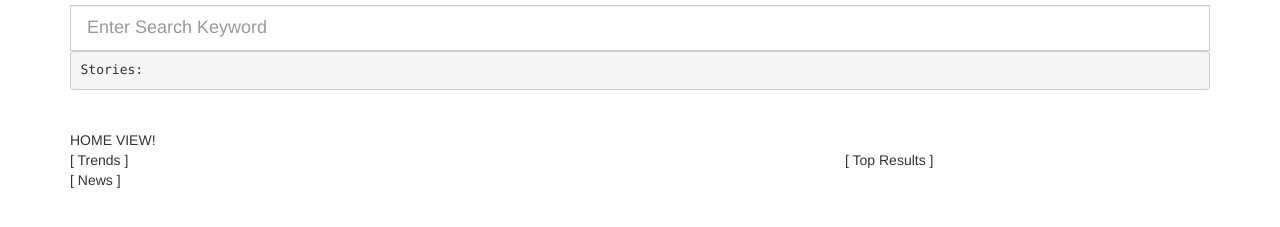
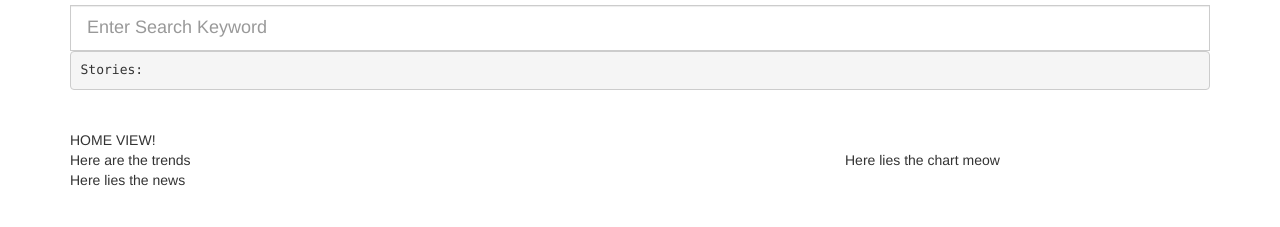
Before and after one commit to VoraciousScroll/News-Juice, a website: page public/index.html in a window 1280 px wide. Shown: the part 85-312 px from the top of the page. Drawn offline with nearby package versions, Linux system fonts and the light colour scheme; some packages are replaced by stand-ins of ours; a web font is replaced by a local one.

Commit message:
Modulize home views into separate directives and controllers

```diff
--- /dev/null
+++ b/public/features/home/chart.html
@@ -0,0 +1,3 @@
+<div>
+  {{rawr}} meow
+</div>
--- /dev/null
+++ b/public/features/home/chart.js
@@ -0,0 +1,6 @@
+angular.module('smartNews.home')
+
+.controller('HomeChartCtrl', function($scope) {
+  $scope.rawr = 'Here lies the chart';
+
+});
--- a/public/features/home/home.html
+++ b/public/features/home/home.html
@@ -1,11 +1,16 @@
 HOME VIEW!
 <div>
   <div class="col-sm-8">
-    <div class="row"> [ Trends ] </div>
-    <div class="row"> [ News ] </div>
+
+    <div class="row">
+      <hometrends />
+    </div>
+    <div class="row">
+      <homenews />
+    </div>
   </div>
 
   <div class="col-sm-4">
-    [ Top Results ]
+    <homechart />
   </div>
 </div>
--- a/public/features/home/home.js
+++ b/public/features/home/home.js
@@ -1,6 +1,27 @@
 angular.module('smartNews.home', [])
 
+// Sub-Views
+.directive('homechart', function(){
+  return {
+    templateUrl: 'features/home/chart.html',
+    controller: 'HomeChartCtrl'
+  };
+})
+.directive('homenews', function(){
+  return {
+    templateUrl: 'features/home/news.html',
+    controller: 'HomeNewsCtrl'
+  };
+})
+.directive('hometrends', function(){
+  return {
+    templateUrl: 'features/home/trends.html',
+    controller: 'HomeTrendsCtrl'
+  };
+})
+
+// Home Controller
 .controller('HomeCtrl', function($scope) {
   $scope.test = 'Home View';
 
-});
+})
--- /dev/null
+++ b/public/features/home/news.html
@@ -0,0 +1,3 @@
+<div>
+  {{news}}
+</div>
--- /dev/null
+++ b/public/features/home/news.js
@@ -0,0 +1,6 @@
+angular.module('smartNews.home')
+
+.controller('HomeNewsCtrl', function($scope) {
+  $scope.news = 'Here lies the news';
+
+});
--- /dev/null
+++ b/public/features/home/trends.html
@@ -0,0 +1,3 @@
+<div>
+  {{trends}}
+</div>
--- /dev/null
+++ b/public/features/home/trends.js
@@ -0,0 +1,6 @@
+angular.module('smartNews.home')
+
+.controller('HomeTrendsCtrl', function($scope) {
+  $scope.trends = 'Here are the trends';
+
+});
--- a/public/index.html
+++ b/public/index.html
@@ -8,14 +8,18 @@
   <link rel="stylesheet" type="text/css" href="https://maxcdn.bootstrapcdn.com/bootstrap/3.3.7/css/bootstrap.min.css">
   <link rel="stylesheet" href="styles/style.css">
 
-
   <!-- Scripts -->
     <script src="https://ajax.googleapis.com/ajax/libs/angularjs/1.5.6/angular.min.js"></script>
     <script src="https://cdnjs.cloudflare.com/ajax/libs/angular-ui-router/0.3.1/angular-ui-router.min.js"></script>
     <script src="https://cdnjs.cloudflare.com/ajax/libs/lodash.js/4.15.0/lodash.min.js"></script>
     <script src="features/results/results.js"></script>
     <script src="features/home/home.js"></script>
+    <script src="features/home/chart.js"></script>
+    <script src="features/home/trends.js"></script>
+    <script src="features/home/news.js"></script>
     <script src="index.js"></script>
+  <!-- // Scripts -->
+
 </head>
 <body>
   <h1>News Juice</h1>
```
Lines whose indentation alone changed are shown as unchanged.
